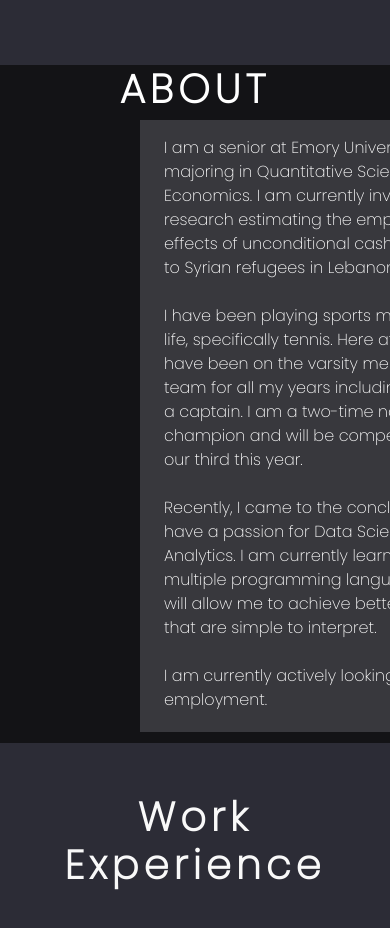
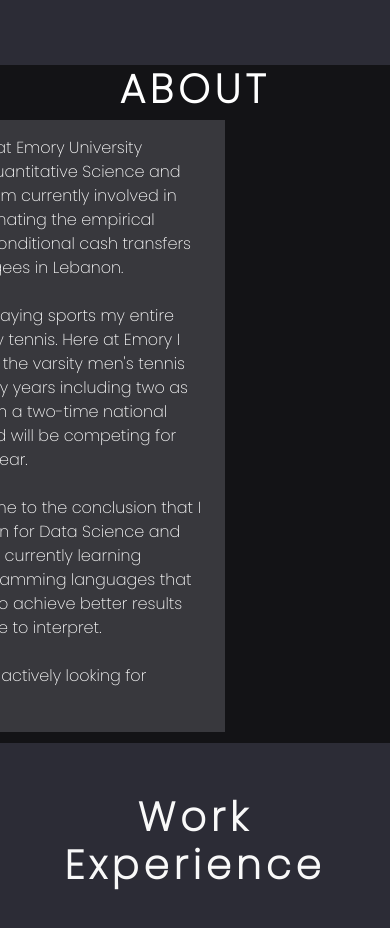
Before and after one commit to hkenawi/PersonalWebpage, a plain HTML site: page index.html in a window 390 px wide. Shown: the part 840-1768 px from the top of the page. Drawn offline with nearby package versions, Linux system fonts and the light colour scheme.

Commit message:
Fixing responsiveness issues in about section

```diff
--- a/style.css
+++ b/style.css
@@ -212,6 +212,7 @@ body
 		position: relative;
 		bottom: 125px;
 		right: 1000px;
+		left: -150px;
 		/*height: 50%;*/
 		width: 100%;
 	}
```
